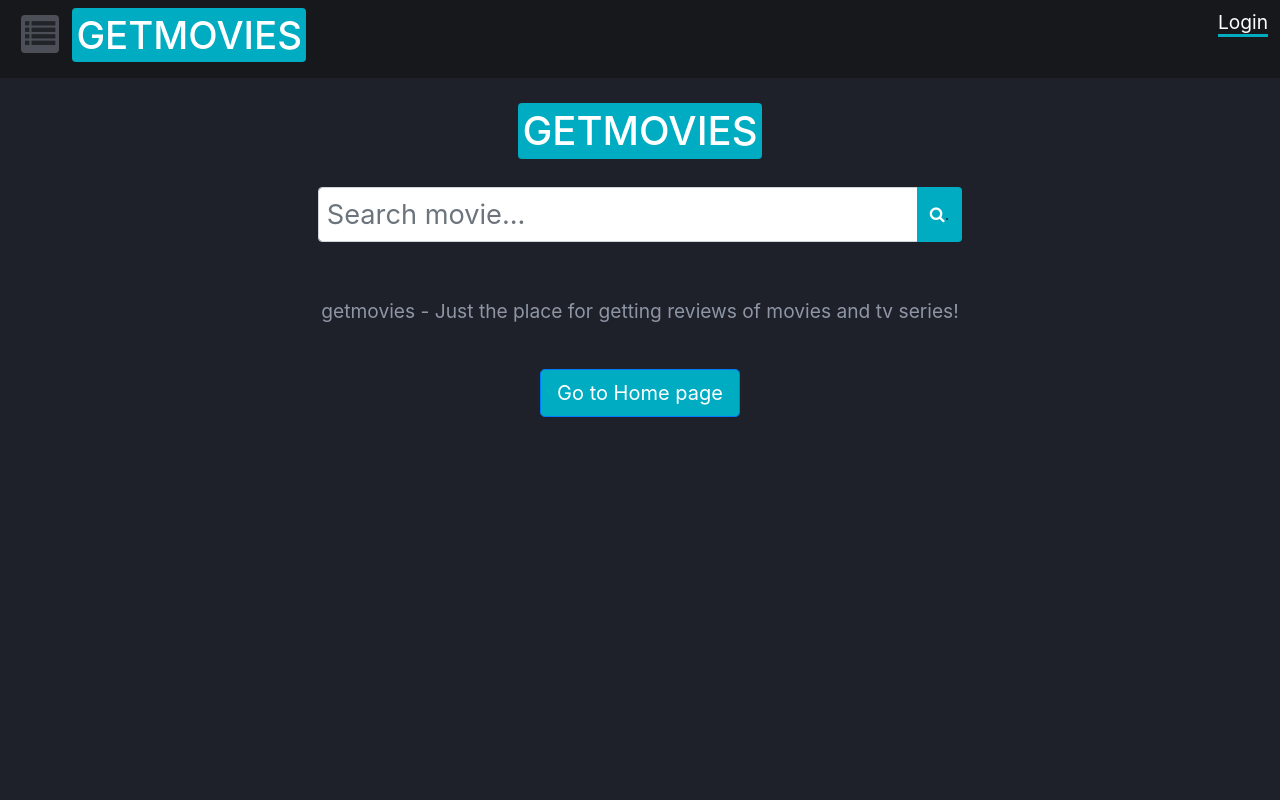
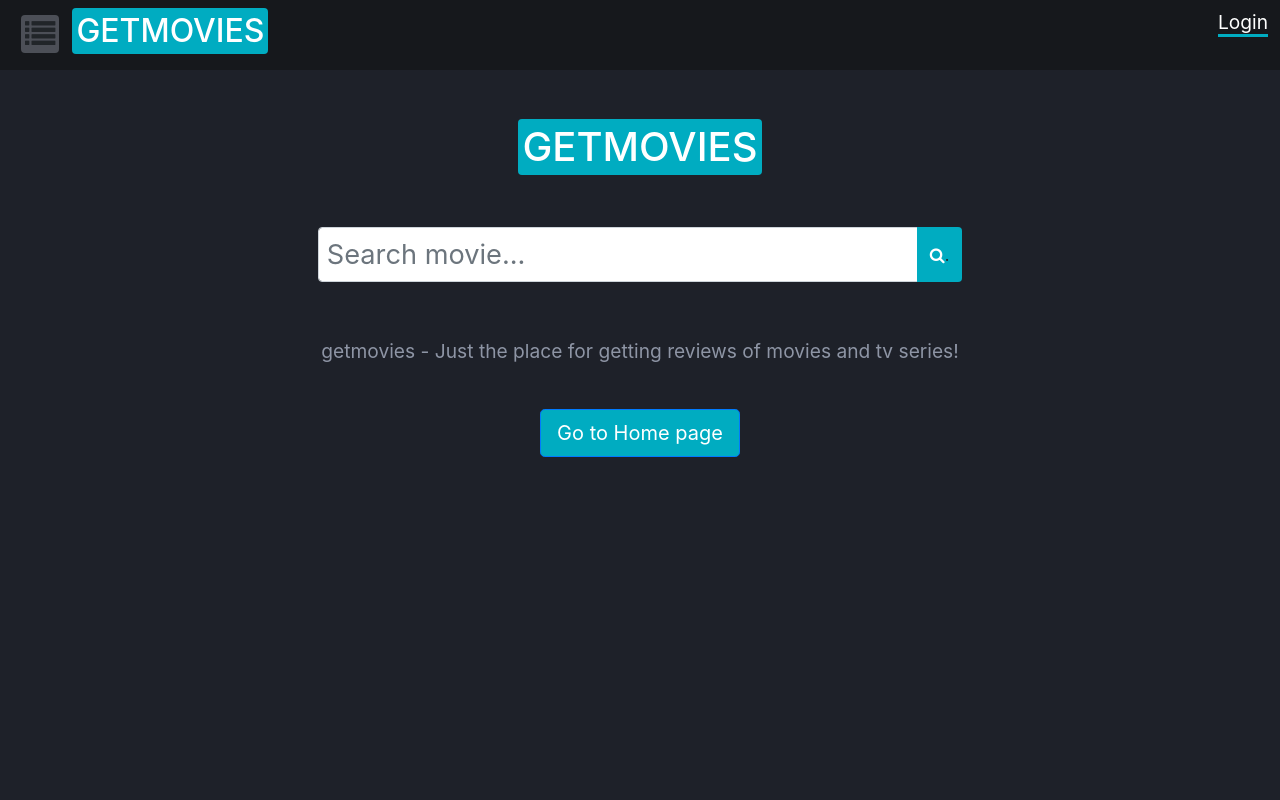
Before and after one commit to Robin-shrestha/movie-info-with-react, a React (Create React App) app: page / in a window 1280 px wide. Shown: the top 800 px of the page. Built offline with nearby package versions, Linux system fonts and the light colour scheme.

Commit message:
moved state to app and fixed header

```diff
--- a/src/App.js
+++ b/src/App.js
@@ -1,4 +1,4 @@
-import React from "react";
+import React, { useState, useEffect } from "react";
 import "./App.scss";
 import Header from "./Components/Header";
 import Home from "./Components/Home";
@@ -13,26 +13,24 @@ import {
 } from "react-router-dom";
 
 function App() {
+  const [searchQuery, setSearchQuery] = useState("");
+
+  // const clickHandler = (e) => {
+  //   setSearchQuery(e.value.target);
+  // };
+
   return (
     <Router>
       <Header />
-      <switch>
+      <Switch>
         <Route exact path="/">
-          <SearchPage />
+          <SearchPage setSearchQuery={setSearchQuery} />
         </Route>
         <Route exact path="/Home">
           <Home />
         </Route>
-      </switch>
+      </Switch>
     </Router>
-    // <div>
-    //   <div>
-    //     <Header />
-    //   </div>
-    //   <div>
-    //     <SearchPage />
-    //   </div>
-    // </div>
   );
 }
 
--- a/src/Components/Header.js
+++ b/src/Components/Header.js
@@ -17,7 +17,7 @@ const Header = () => {
       </div>
       <div className="header-right">
         <span className="p-1">
-          <a href="#">Login</a>
+          <Link to="/">Login</Link>
         </span>
       </div>
     </div>
--- a/src/Components/SearchPage.js
+++ b/src/Components/SearchPage.js
@@ -3,20 +3,15 @@ import "./static/SearchPage.scss";
 import { Link } from "react-router-dom";
 import Home from "./Home";
 
-const SearchPage = () => {
+const SearchPage = ({ setSearchQuery }) => {
   const [searchContent, setSearchContent] = useState("");
-  const [searchQuery, setSearchQuery] = useState("");
-
-  const clickHandler = () => {
-    setSearchQuery(searchContent);
-  };
 
   return (
     <div className="container-searchpage">
       <div className="logo ">
-        <h1 className="bg-fmv rounded p-1 text-white">GETMOVIES</h1>
+        <h1 className="bg-fmv rounded p-1 mt-4 mb-3 text-white">GETMOVIES</h1>
       </div>
-      <div className="input-group mb-3 container-searchbox">
+      <div className="input-group mt-3 mb-3 container-searchbox">
         <input
           type="text"
           className="form-control p-2"
@@ -30,7 +25,9 @@ const SearchPage = () => {
           <button
             className="btn btn-outline-fmv bg-fmv"
             type="button"
-            onClick={clickHandler}
+            onClick={() => {
+              setSearchQuery(searchContent);
+            }}
           >
             <i className="fa fa-search text-white"></i>.
           </button>
--- a/src/Components/static/header.scss
+++ b/src/Components/static/header.scss
@@ -8,29 +8,28 @@ $border-btn-color: #389c56;
 
   .header-left {
     display: flex;
+    h2 {
+      a {
+        color: #fff;
+        text-decoration: none;
+      }
+    }
   }
   .header-right {
     align-self: flex-start;
-  }
-  h2 {
-    color: #fff;
-    text-decoration: none;
-
-    .link {
+    a {
+      color: #fff;
+      font-size: 1.2em;
+      border-bottom: solid #00acc1;
+    }
+    a:hover {
+      color: #fff;
       text-decoration: none;
+      border-bottom: solid $border-btn-color;
     }
   }
+
   i {
     font-size: 1.9em;
   }
-  a {
-    color: #fff;
-    font-size: 1.2em;
-    border-bottom: solid #00acc1;
-  }
-  a:hover {
-    color: #fff;
-    text-decoration: none;
-    border-bottom: solid $border-btn-color;
-  }
 }
```
